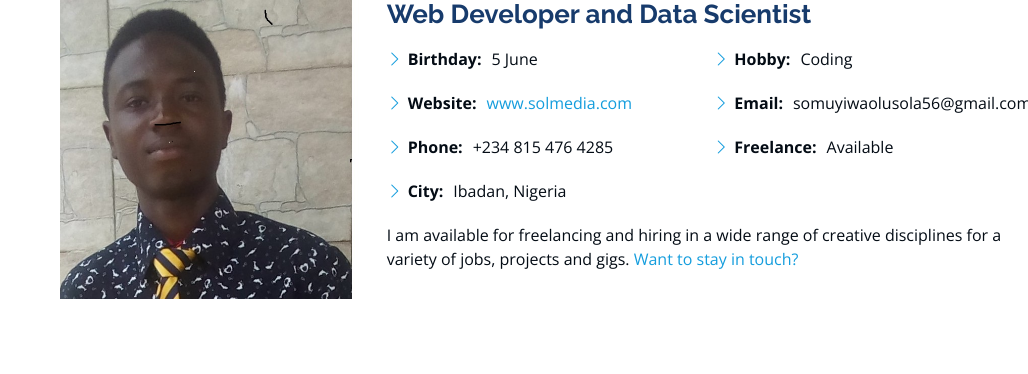
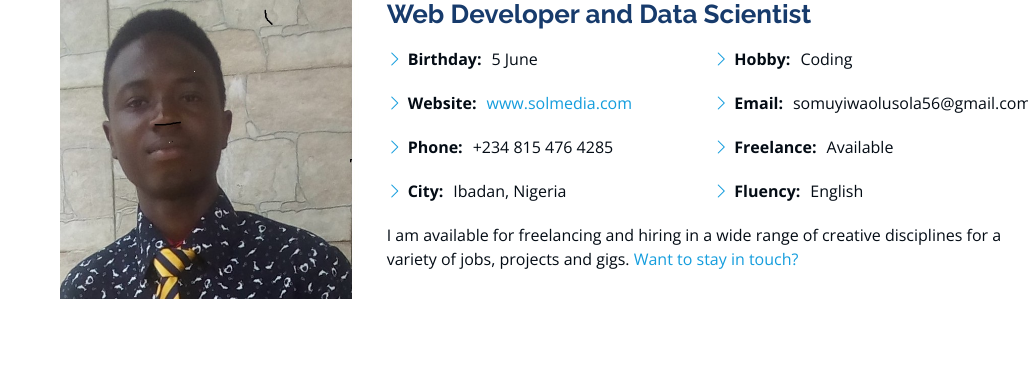
Before and after one commit to Olusols/solsmedia, a Django app: page / in a window 1280 px wide. Shown: the part 1065-1439 px from the top of the page, without its empty margins (252-1280 px from the left). Run offline with Django 3.2, Linux system fonts and the light colour scheme; data comes from the database, SQL or seed files in the repository; some libraries are stand-ins or nearby versions.

Commit message:
Added the fluency of the admin

```diff
--- a/Sols/templates/index/about.html
+++ b/Sols/templates/index/about.html
@@ -39,6 +39,7 @@
                   <li><i class="bi bi-chevron-right"></i> <strong>Hobby:</strong> <span>Coding</span></li>
                   <li><i class="bi bi-chevron-right"></i> <strong>Email:</strong> <span>somuyiwaolusola56@gmail.com</span></li>
                   <li><i class="bi bi-chevron-right"></i> <strong>Freelance:</strong> <span>Available</span></li>
+                    <li><i class="bi bi-chevron-right"></i> <strong>Fluency:</strong> <span>English</span></li>
                 </ul>
               </div>
             </div>
```
